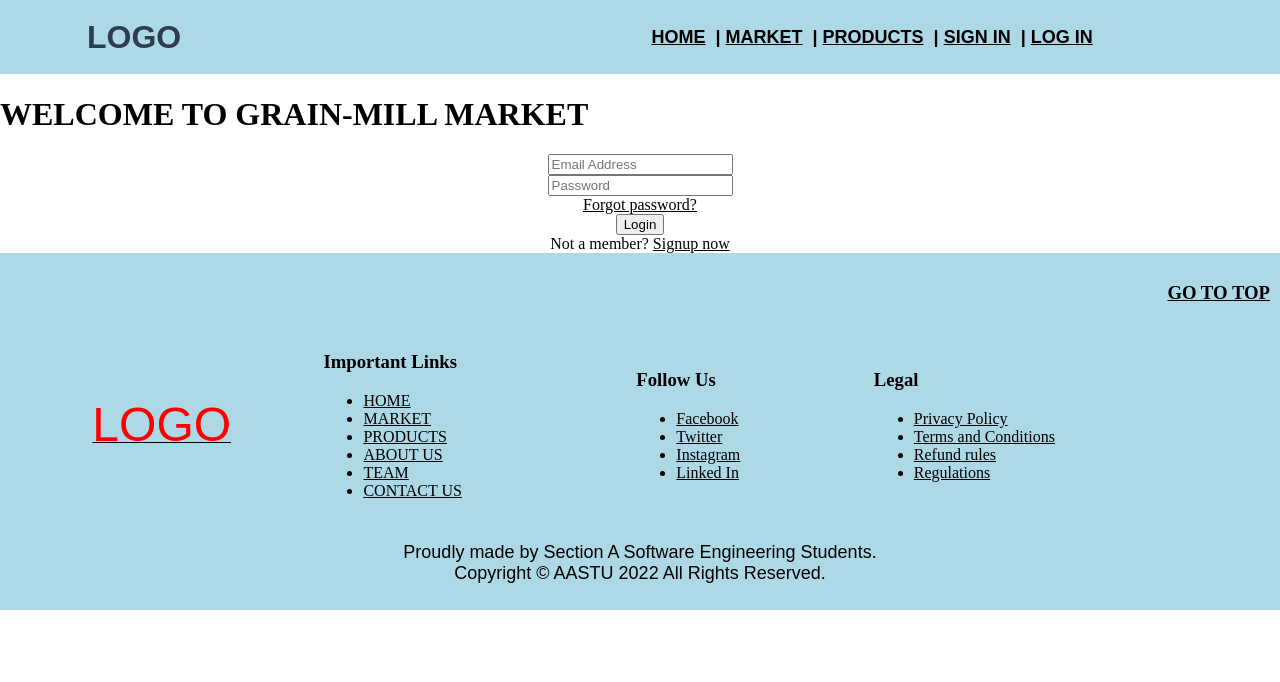
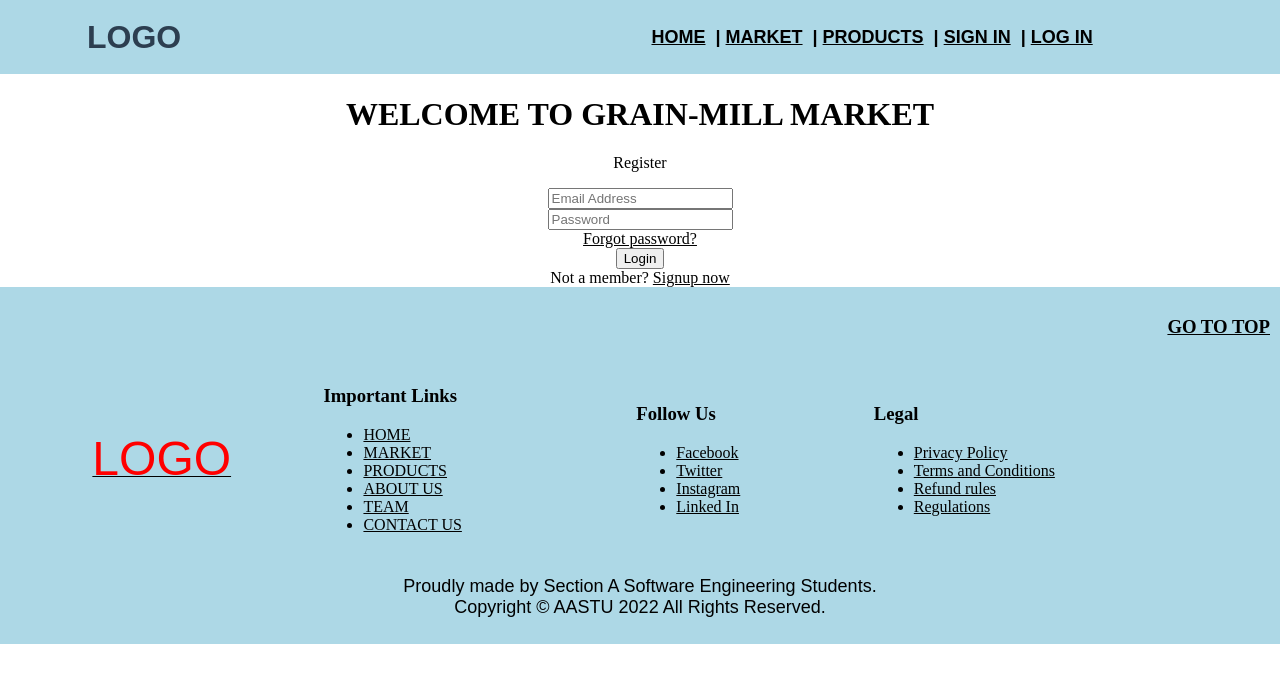
Before and after one commit to BisRyy/GM, a plain HTML site: page IP/src/login.html in a window 1280 px wide. Drawn offline with Linux system fonts and the light colour scheme.

Commit message:
Update login.html

```diff
--- a/IP/src/login.html
+++ b/IP/src/login.html
@@ -37,7 +37,8 @@
 
     <!-- Write here -->
 
-  <h1> WELCOME TO GRAIN-MILL MARKET</h1>
+  <h1 align="center"> WELCOME TO GRAIN-MILL MARKET</h1>
+  <p align="center">Register</p>
    <form action="#" class="login" align="center">
     <div class="field">
        <input type="text" placeholder="Email Address" required>
```
